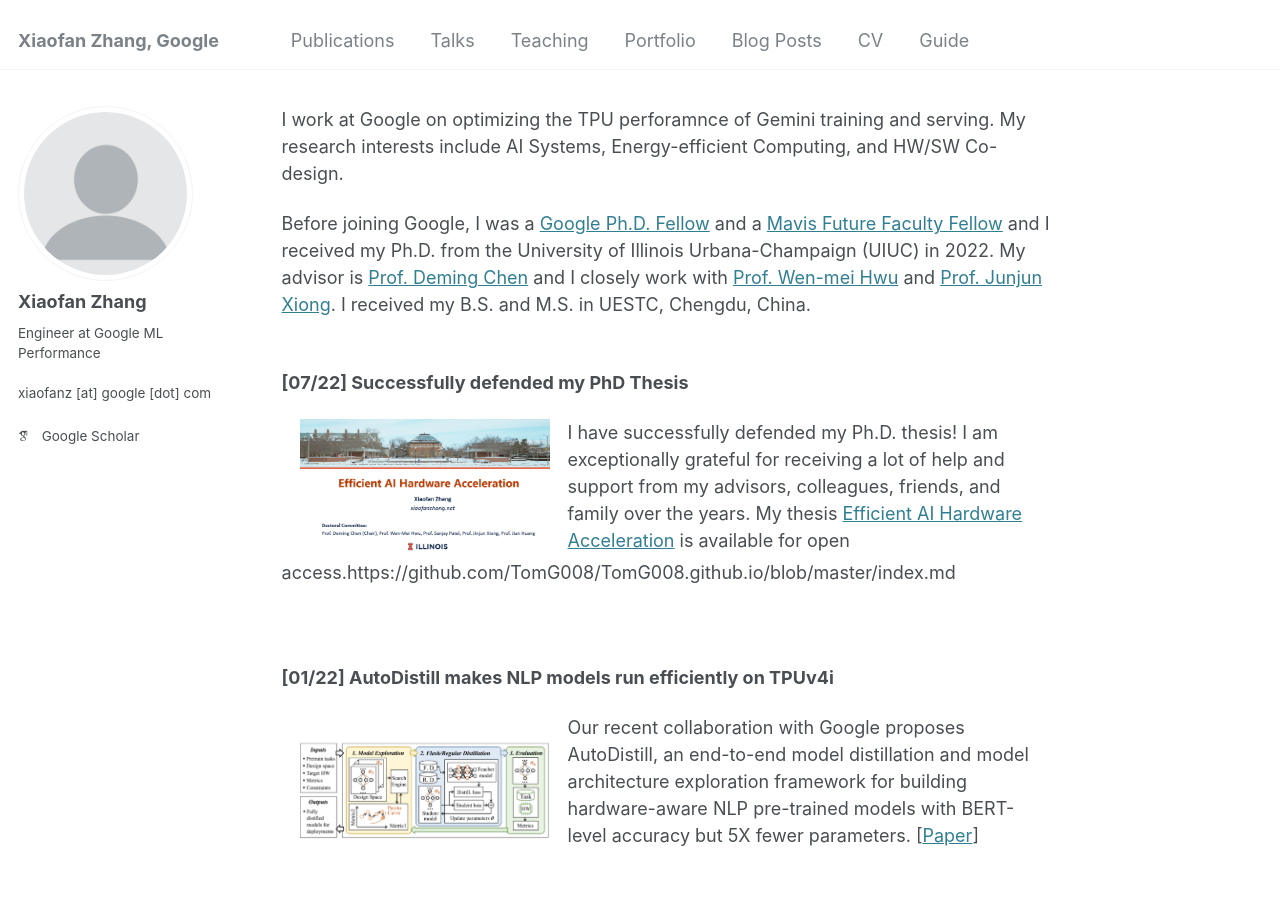
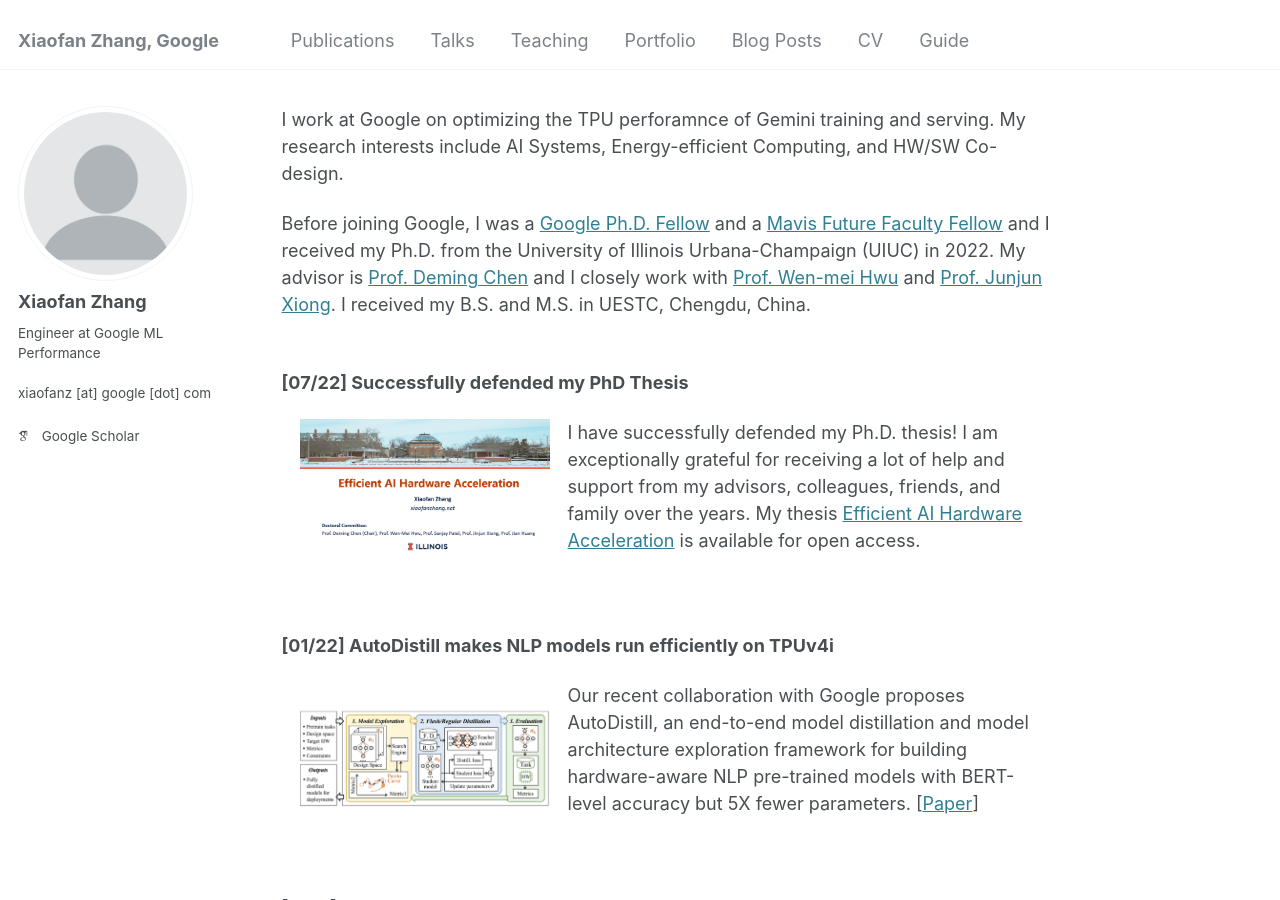
Before and after one commit to TomG008/TomG008.github.io, a Jekyll site: the page built from index.md, in a window 1280 px wide and 900 px high. Built offline with Jekyll 4.4.1, drawn with Linux system fonts in a browser that asks for light colours; some web fonts are replaced; our own code applies the rules of GitHub Pages for plain Markdown files; part of the change alters nothing that is shown.

Commit message:
Update index.md

```diff
--- a/index.md
+++ b/index.md
@@ -8,7 +8,7 @@ Before joining Google, I was a [Google Ph.D. Fellow](https://grad.illinois.edu/
 
 <img src ="images/final_def.png" align ="left" width="250" height="140" hspace="18">
 
-I have successfully defended my Ph.D. thesis! I am exceptionally grateful for receiving a lot of help and support from my advisors, colleagues, friends, and family over the years. My thesis [Efficient AI Hardware Acceleration](https://www.ideals.illinois.edu/items/126747) is available for open access.https://github.com/TomG008/TomG008.github.io/blob/master/index.md
+I have successfully defended my Ph.D. thesis! I am exceptionally grateful for receiving a lot of help and support from my advisors, colleagues, friends, and family over the years. My thesis [Efficient AI Hardware Acceleration](https://www.ideals.illinois.edu/items/126747) is available for open access.
 <br><br><br>
 
 
```
